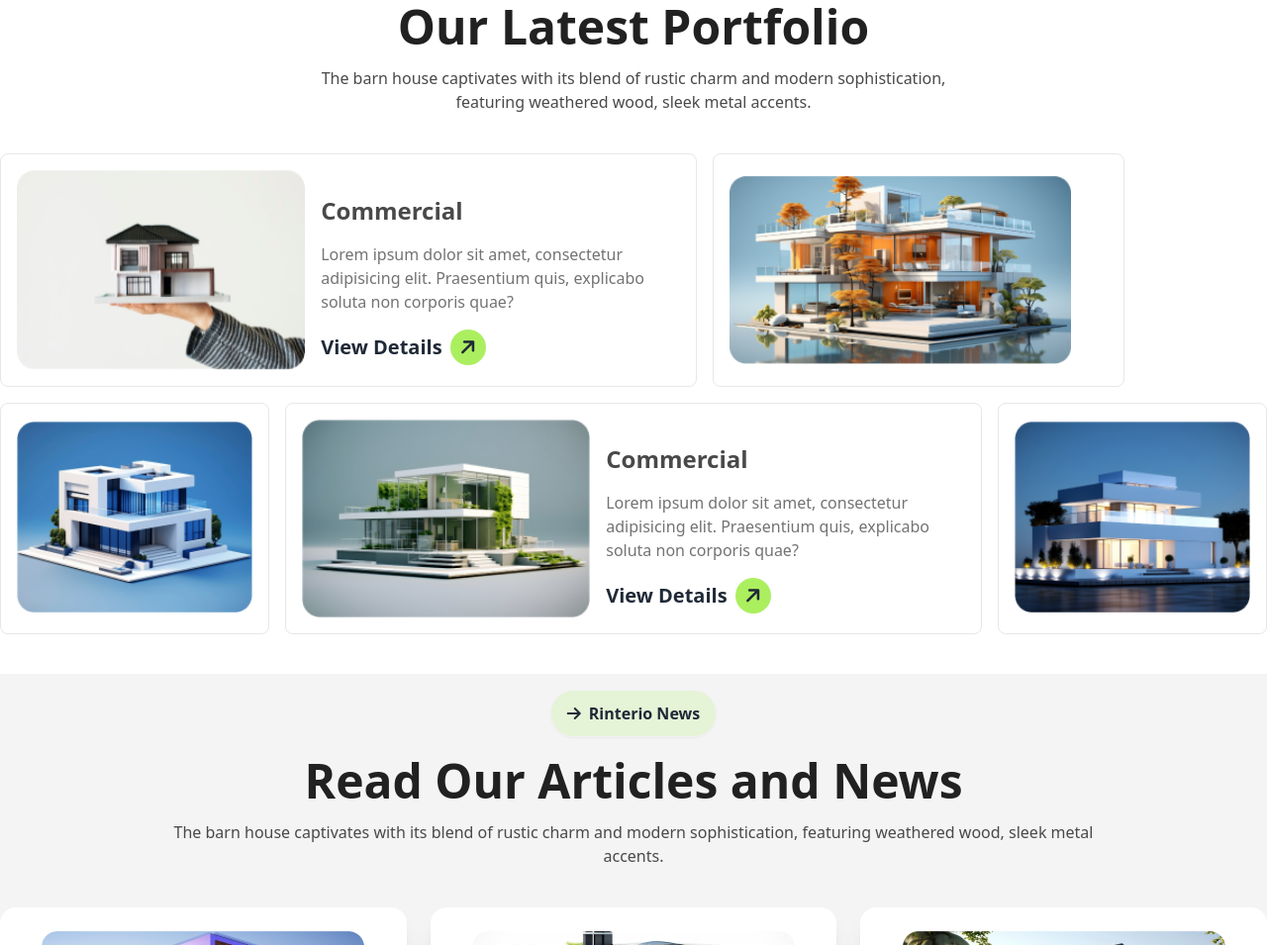
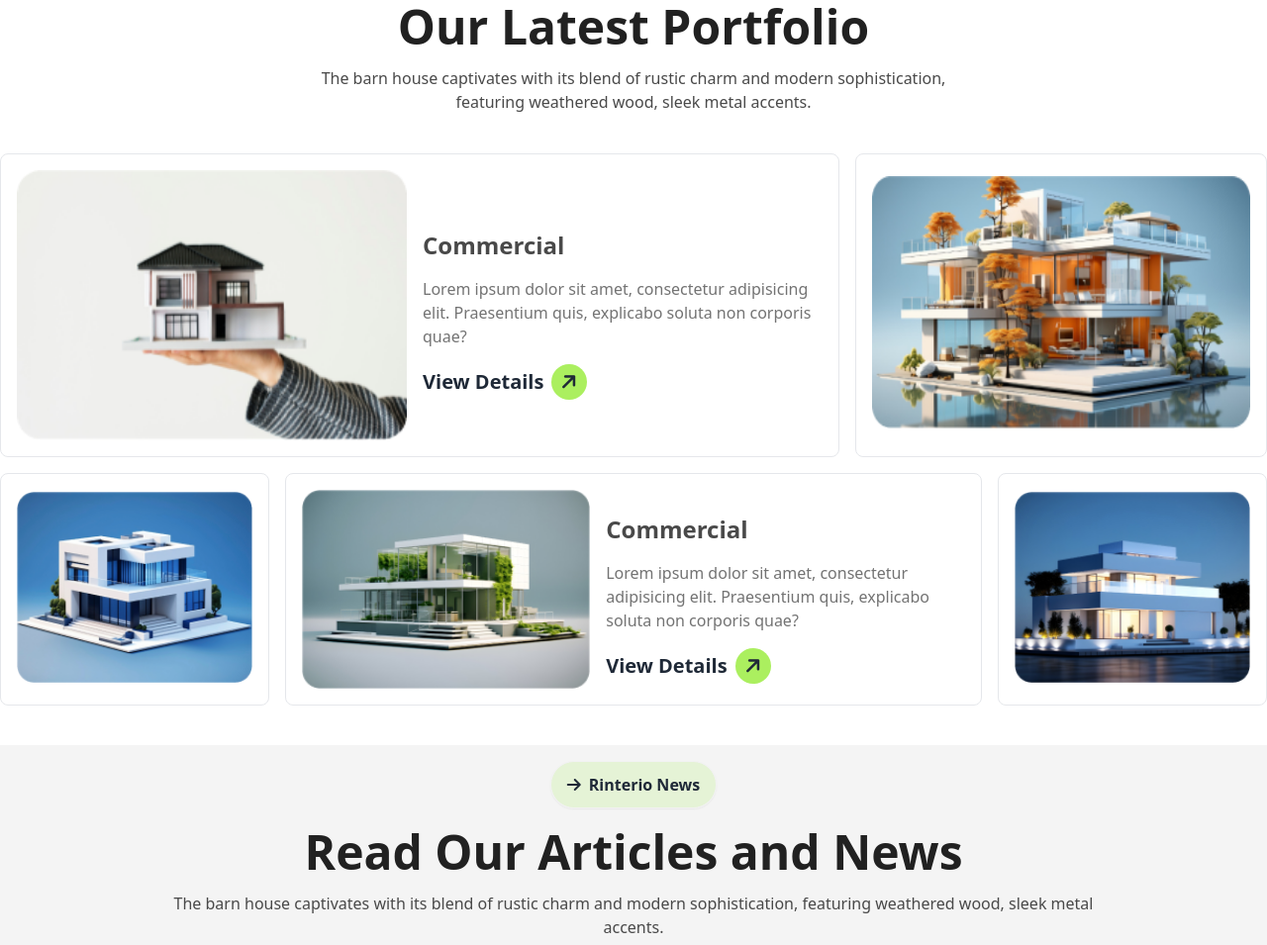
Before and after one commit to ahmed-tuhin/Assignment-3, a plain HTML site: page index.html in a window 1280 px wide. Shown: the part 2337-3292 px from the top of the page at 99% size. Drawn offline with nearby package versions, Linux system fonts and the light colour scheme.

Commit message:
added some changes in portfolio section

```diff
--- a/index.html
+++ b/index.html
@@ -226,7 +226,7 @@
           <div class="my-10">
             <div class="grid grid-cols-1 lg:grid-cols-9 gap-4 rounded-lg">
               <!-- row-1 item-1 -->
-              <div class="border rounded-lg lg:col-span-5 lg:flex justify-center items-center gap-6 lg:gap-4 space-y-5 p-4">
+              <div class="border rounded-lg lg:col-span-6 lg:flex justify-center items-center gap-6 lg:gap-4 space-y-5 p-4">
                 <div class="w-full">
                   <img class="w-full" src="./images/img1.png" alt="">
                 </div>
```
